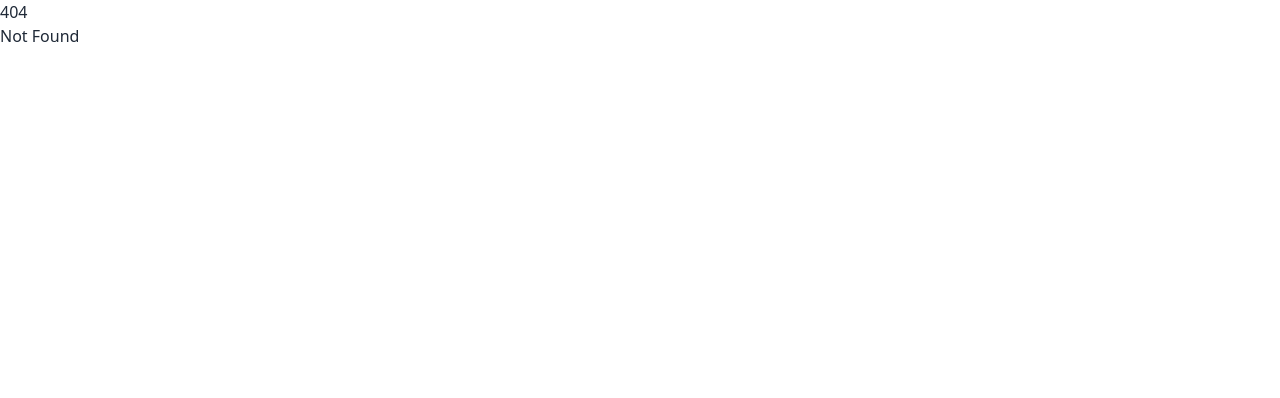
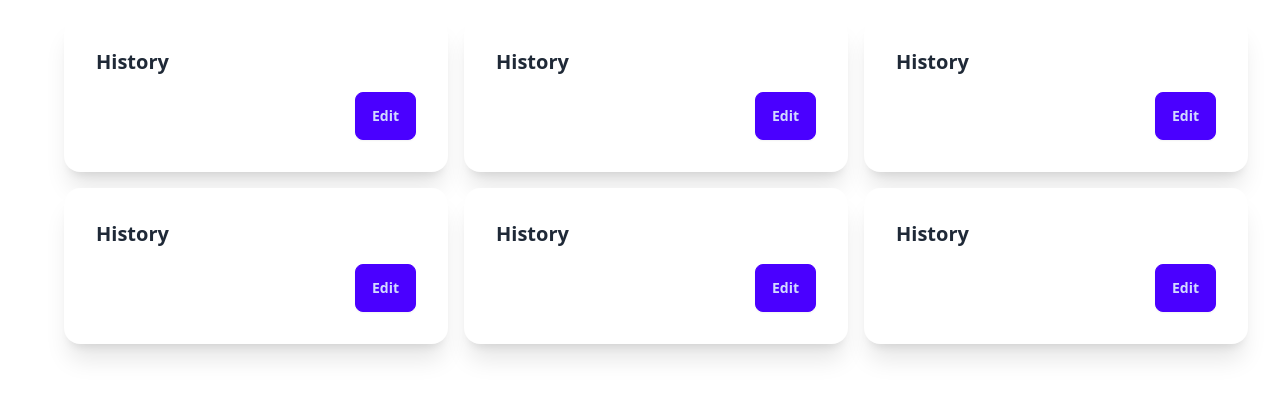
Before and after one commit to ronking159/hmd-notes, a SvelteKit app: page /notebook in a window 1280 px wide. Before the commit this address had no page. Shown: the top 398 px of the page. Built offline with nearby package versions, Linux system fonts and the light colour scheme.

Commit message:
Made basic notebook selector

```diff
--- /dev/null
+++ b/src/routes/notebook/+page.svelte
@@ -0,0 +1,12 @@
+<script lang="ts">
+    import NotebookCard from "./NotebookCard.svelte"
+</script>
+
+<ul class="flex flex-wrap justify-center h-0 m-4 gap-4 w-full">
+    <NotebookCard title="History"></NotebookCard>
+    <NotebookCard title="History"></NotebookCard>
+    <NotebookCard title="History"></NotebookCard>
+    <NotebookCard title="History"></NotebookCard>
+    <NotebookCard title="History"></NotebookCard>
+    <NotebookCard title="History"></NotebookCard>
+</ul>
```
